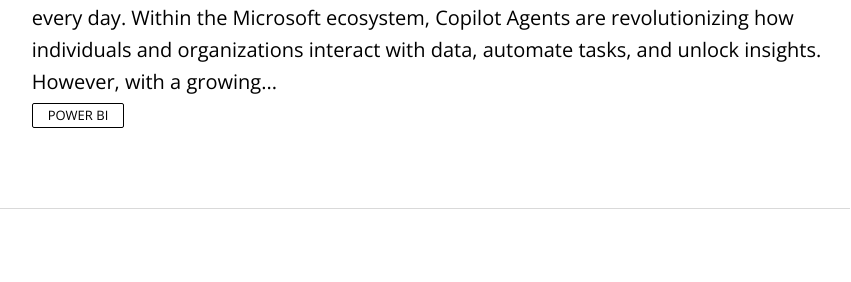
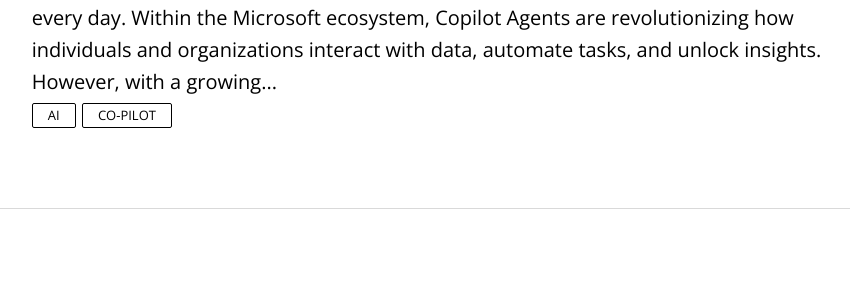
Before and after one commit to ldsouza/ldsouza.github.io, a Jekyll site: the page built from index.html, in a window 1280 px wide and 900 px high, scrolled down 2311 px. Shown: the part 154-436 px from the top of the window, without its empty margins (290-1141 px from the left). Built offline with Jekyll 4.4.1, drawn with Linux system fonts in a browser that asks for light colours; nearby versions of some CDN libraries; library files that are not in the unit come from our copies; the list of posts is cut into pages by our own code.

Commit message:
Update 2025-01-01-microsoft-ai-agents.md

```diff
--- a/_posts/2025-01-01-microsoft-ai-agents.md
+++ b/_posts/2025-01-01-microsoft-ai-agents.md
@@ -11,7 +11,8 @@
 - AI Agent
 - AI
 categories:
-  - Power BI
+  - AI
+  - Co-Pilot
 ---
 
 
```
